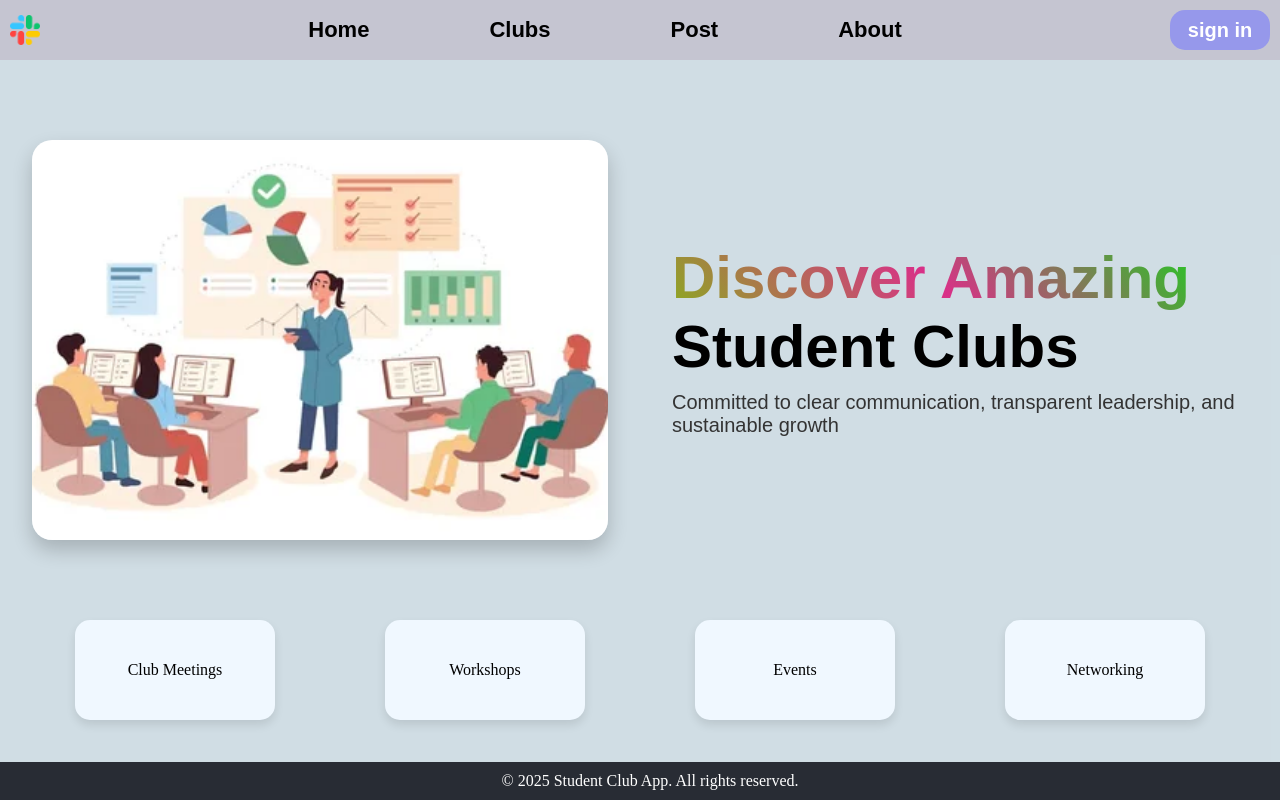
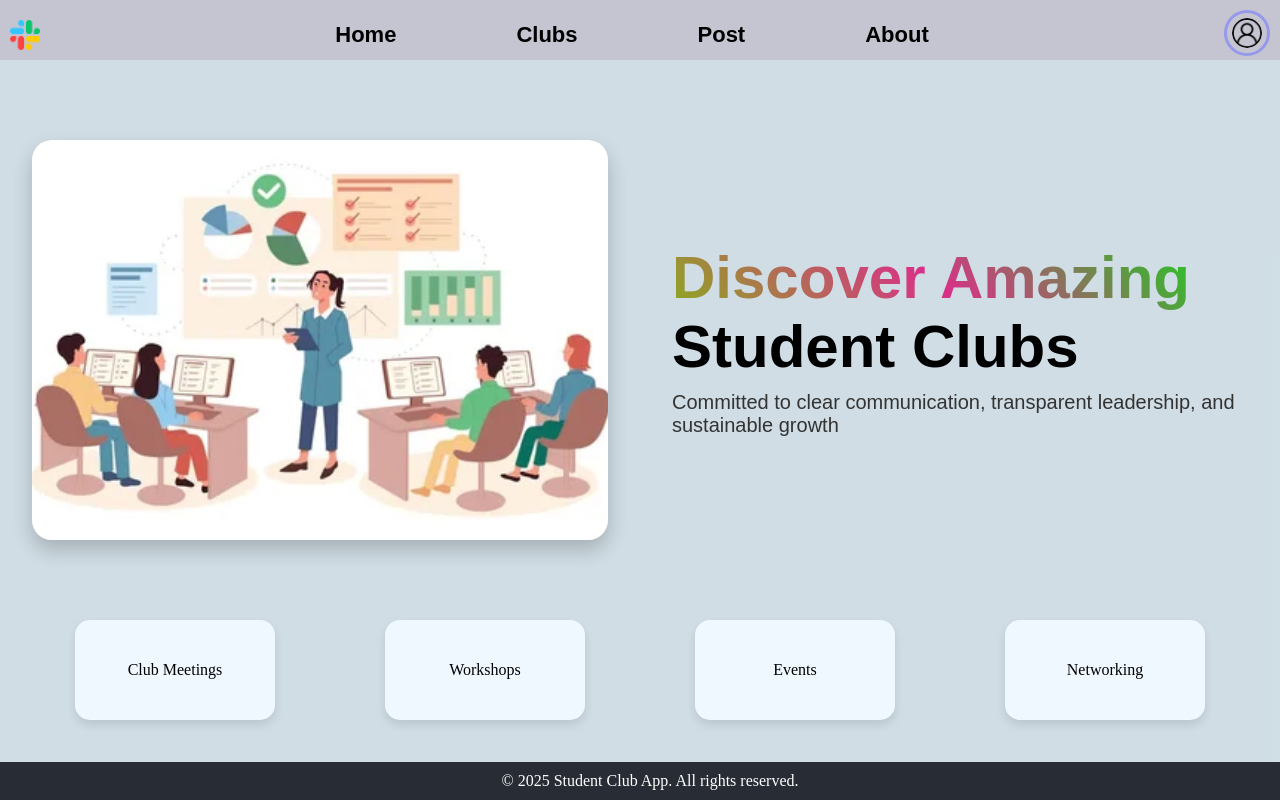
Before and after one commit to Manikandan-E56/Project-MyAnatomy, a React (Vite) app in the folder student-club-app/: page /dashboard in a window 1280 px wide. Built offline with nearby package versions, Linux system fonts and the light colour scheme.

Commit message:
updatecontext

```diff
--- /dev/null
+++ b/student-club-app/Context/StudentContext.jsx
@@ -0,0 +1,26 @@
+import React from 'react';
+import PropTypes from "prop-types";
+
+export const StudentContext = React.createContext(null);
+
+const StudentProvider = ({ children }) => {
+  const [token, setToken] = React.useState("");
+
+  const contextValue = {
+    token,
+    setToken
+  };
+
+
+  return (
+    <StudentContext.Provider value={contextValue}>
+      {children}
+    </StudentContext.Provider>
+  );
+};
+
+StudentProvider.propTypes = {
+  children: PropTypes.node.isRequired,
+};
+
+export default StudentProvider;
--- a/student-club-app/package.json
+++ b/student-club-app/package.json
@@ -11,6 +11,7 @@
   },
   "dependencies": {
     "axios": "^1.11.0",
+    "prop-types": "^15.8.1",
     "react": "^19.1.0",
     "react-dom": "^19.1.0",
     "react-router-dom": "^7.7.1",
--- a/student-club-app/src/App.jsx
+++ b/student-club-app/src/App.jsx
@@ -10,11 +10,13 @@ import About from "./pages/About/About";
 import Posts from "./pages/Posts/Posts";
 import Clubs from "./pages/Clubs/Clubs";
 import { ToastContainer } from "react-toastify";
+import StudentProvider from "../Context/StudentContext";
 
 function App() {
   return (
     <>
       <BrowserRouter>
+      <StudentProvider>
         <ToastContainer />
           <Routes>
             <Route path="/" element={<Login />} />
@@ -25,7 +27,7 @@ function App() {
             <Route path="/posts" element={<Posts />} />
             <Route path="/clubs" element={<Clubs />} />
           </Routes>
-
+        </StudentProvider>
       </BrowserRouter>
     </>
 
--- a/student-club-app/src/components/Header/Header.css
+++ b/student-club-app/src/components/Header/Header.css
@@ -46,3 +46,12 @@ header{
     color: #6869d5;
     transition: 0.5s ease-in-out;
 }
+
+.userprofile{
+    width: 35px;
+    height: 35px;
+    border: 3px solid #9698eb;
+    border-radius: 50%;
+    cursor: pointer;
+    padding: 5px;
+}
--- a/student-club-app/src/components/Header/Header.jsx
+++ b/student-club-app/src/components/Header/Header.jsx
@@ -1,9 +1,12 @@
-
+import React, { useContext } from "react";
 import "./Header.css"; // Assuming you have a CSS file for styling
 import { useNavigate } from "react-router-dom";
+import { StudentContext } from "../../../Context/StudentContext";
 
 export default function Header() {
   const navigate = useNavigate();
+
+  const { token } = useContext(StudentContext);
 
   return (
     <header>
@@ -15,7 +18,11 @@ export default function Header() {
           <li onClick={() => navigate("/posts")}>Post</li>
           <li onClick={() => navigate("/about")}>About</li>
         </ul>
-        <button>sign in</button>
+        {token?<button onClick={()=>navigate('/login')}>sign in</button>:
+        <div>
+            <img src="user.png" alt="" className="userprofile" onClick={()=>navigate('/password')} />
+
+        </div>}
       </div>
     </header>
   );
--- a/student-club-app/src/components/SignUp.jsx
+++ b/student-club-app/src/components/SignUp.jsx
@@ -7,7 +7,7 @@ import { toast } from "react-toastify";
 
 export default function SignUp() {
 
-   // const navigate=useNavigate();
+
 
    const navigate = useNavigate();
 
```
Also changed, not shown: student-club-app/public/user.png (added), 1 other file (tests, documents, lock files or other folders).
